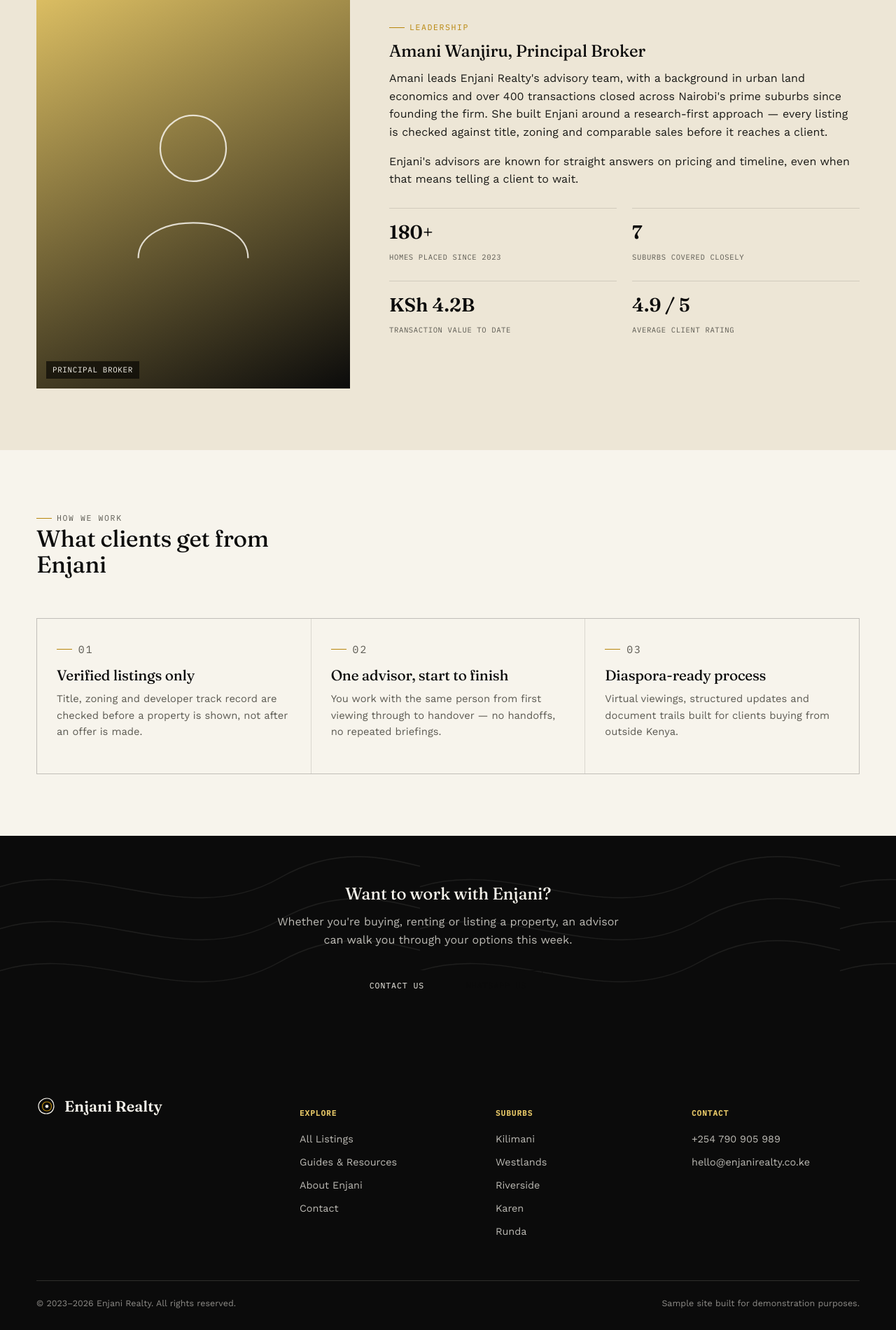
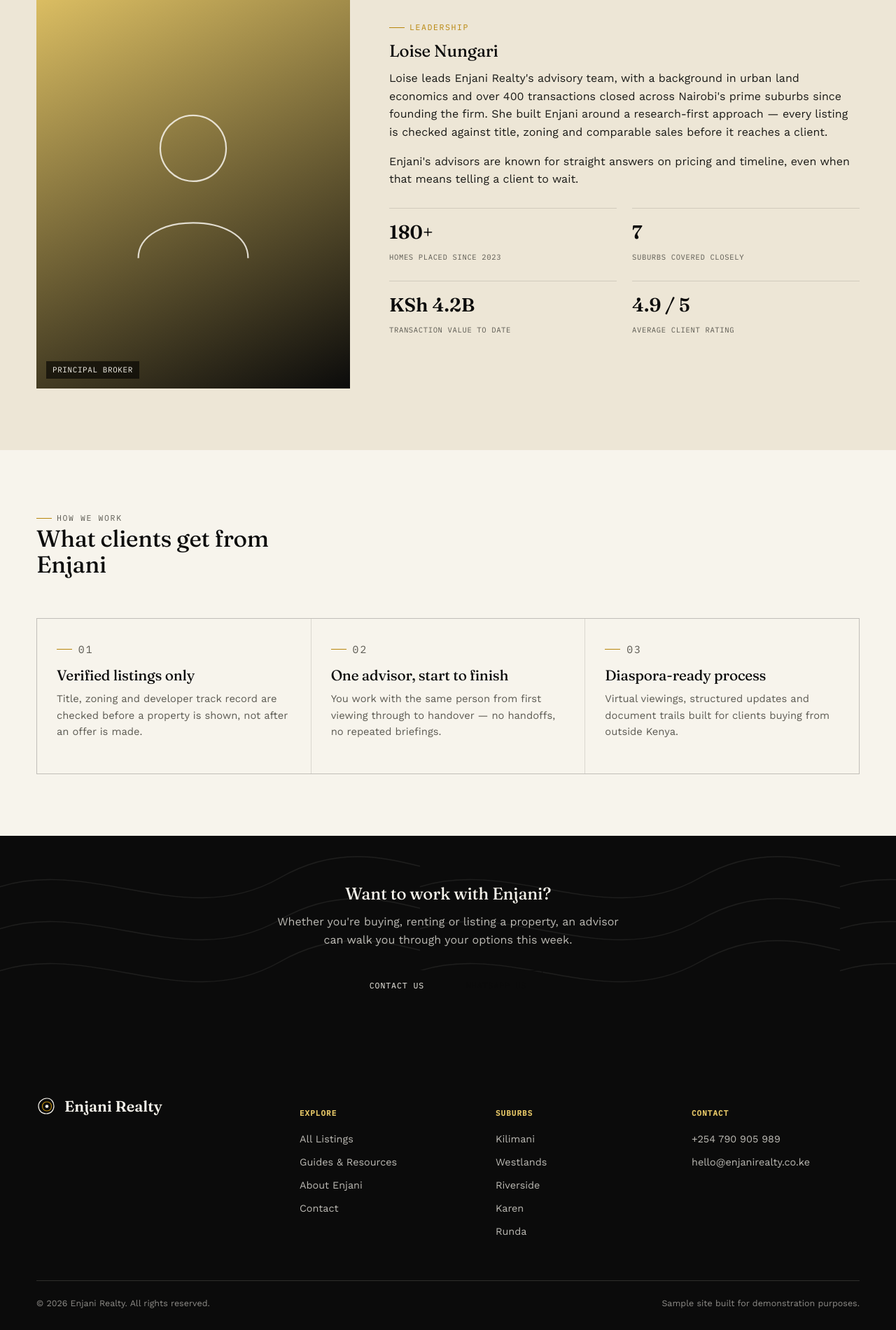
Before and after one commit to BrianMaingi-byte/enjani-realty, a plain HTML site: page about.html in a window 1280 px wide. Shown: the part 833-2733 px from the top of the page at 70% size. Drawn offline with nearby package versions, Linux system fonts and the light colour scheme.

Commit message:
Update about.html

```diff
--- a/about.html
+++ b/about.html
@@ -3,7 +3,7 @@
 <head>
 <meta charset="UTF-8">
 <meta name="viewport" content="width=device-width, initial-scale=1">
-<title>About — Enjani Realty</title>
+<title>About — ENJANI REALTY</title>
 <meta name="description" content="Enjani Realty is a Nairobi property advisory covering Kilimani, Westlands, Riverside, Lavington, Kileleshwa, Runda and Karen.">
 <link rel="preconnect" href="https://fonts.googleapis.com">
 <link rel="preconnect" href="https://fonts.gstatic.com" crossorigin>
@@ -61,8 +61,8 @@
     </div>
     <div>
       <p class="eyebrow">Leadership</p>
-      <h2>Amani Wanjiru, Principal Broker</h2>
-      <p>Amani leads Enjani Realty's advisory team, with a background in urban land economics and over 400 transactions closed across Nairobi's prime suburbs since founding the firm. She built Enjani around a research-first approach — every listing is checked against title, zoning and comparable sales before it reaches a client.</p>
+      <h2>Loise Nungari</h2>
+      <p>Loise leads Enjani Realty's advisory team, with a background in urban land economics and over 400 transactions closed across Nairobi's prime suburbs since founding the firm. She built Enjani around a research-first approach — every listing is checked against title, zoning and comparable sales before it reaches a client.</p>
       <p>Enjani's advisors are known for straight answers on pricing and timeline, even when that means telling a client to wait.</p>
       <div class="agent-stats">
         <div><b>180+</b><span>Homes placed since 2023</span></div>
@@ -137,14 +137,14 @@
       </div>
     </div>
     <div class="footer-bottom">
-      <span>© 2023–2026 Enjani Realty. All rights reserved.</span>
+      <span>© 2026 Enjani Realty. All rights reserved.</span>
       <span>Sample site built for demonstration purposes.</span>
     </div>
   </div>
 </footer>
 
 <div class="contact-stack">
-  <a class="call" href="tel:+254790905989" aria-label="Call Enjani Realty">
+  <a class="call" href="tel:+2547000000000" aria-label="Call Enjani Realty">
     <svg viewBox="0 0 24 24" fill="currentColor" aria-hidden="true"><path d="M6.6 10.8c1.4 2.8 3.8 5.1 6.6 6.6l2.2-2.2c.3-.3.7-.4 1-.2 1.1.4 2.3.6 3.6.6.6 0 1 .4 1 1V20c0 .6-.4 1-1 1C10.6 21 3 13.4 3 4c0-.6.4-1 1-1h3.5c.6 0 1 .4 1 1 0 1.3.2 2.5.6 3.6.1.4 0 .8-.2 1L6.6 10.8z"/></svg>
   </a>
   <a class="whatsapp" href="https://wa.me/254790905989?text=Hello%20Enjani%20Realty%2C%20I%20have%20a%20question" target="_blank" rel="noopener" aria-label="Chat with us on WhatsApp">
```
